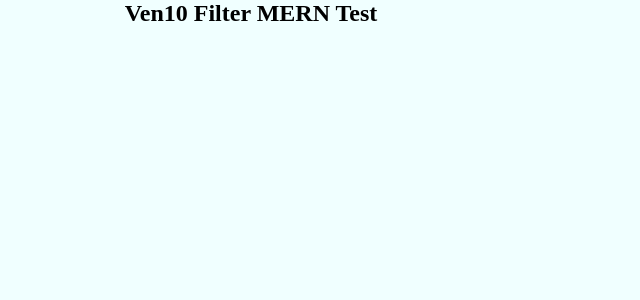
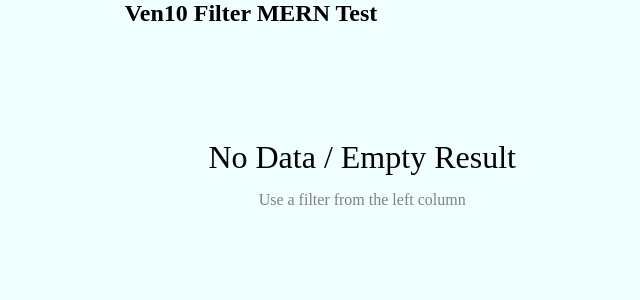
Before and after one commit to limistah/ven10-filter-test, a Next.js app: page / in a window 1280 px wide. Shown: the top 300 px of the page, without its empty margins (389-1029 px from the left). Built offline with nearby package versions, Linux system fonts and the light colour scheme; no server answers.

Commit message:
Empty data result indicator

```diff
--- a/pages/index.js
+++ b/pages/index.js
@@ -23,22 +23,32 @@ function index() {
   };
 
   const handleAppyFilter = (filter) => {
-    console.log(filter);
+    location.replace("#pageHead");
     setIsApplyingFilter(true);
     applyFilter(filter, (json) => {
-      console.log(json);
+      setFilterResult(json);
+      setIsApplyingFilter(false);
     });
   };
   return (
     <div className="page">
-      <h2 className="header">Ven10 Filter MERN Test</h2>
+      <h2 className="header" id="pageHead">
+        Ven10 Filter MERN Test
+      </h2>
       <div className="content">
         <div className="filter-container">
           <Filters onApply={handleAppyFilter} />
         </div>
-        <div className="result-container">
+        <div className="result-container" id="resultContainer">
           {isApplyingFilter && (
             <div className="applying-filter">Applying Filter...</div>
+          )}
+          {!isApplyingFilter && !filterResult.data.length && (
+            <div className="empty-data">
+              {" "}
+              No Data / Empty Result <br />{" "}
+              <small className="">Use a filter from the left column</small>{" "}
+            </div>
           )}
         </div>
       </div>
--- a/pages/style.css
+++ b/pages/style.css
@@ -74,9 +74,15 @@ ul {
   padding-left: 2em;
   padding-right: 2em;
 }
-.applying-filter {
+.applying-filter,
+.empty-data {
   padding-top: 1em;
 
   text-align: center;
   font-size: 2em;
 }
+
+.empty-data small {
+  font-size: 0.5em;
+  color: gray;
+}
```
